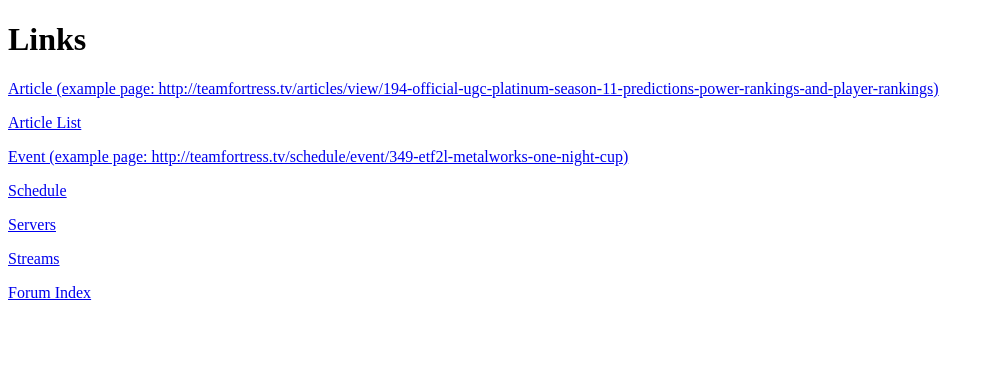
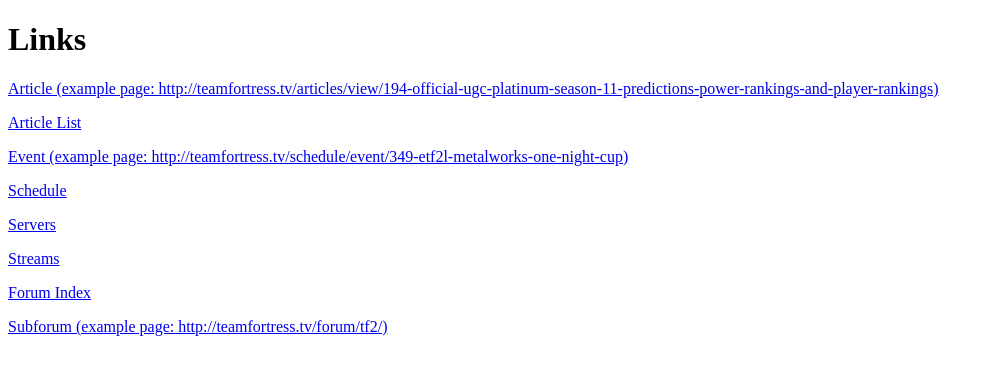
Before and after one commit to PsychicNoodles/tftv-api, a PHP site: page / in a window 1280 px wide. Shown: the top 375 px of the page, without its empty margins (0-993 px from the left). Run offline with PHP 8.4, Linux system fonts and the light colour scheme.

Commit message:
added api/subforum.php to index.php

```diff
--- a/index.php
+++ b/index.php
@@ -15,7 +15,6 @@
         <p><a href="api/servers.php">Servers</a></p>
         <p><a href="api/streams.php">Streams</a></p>
         <p><a href="api/forumindex.php">Forum Index</a></p>
-
-        <?php ?>
+        <p><a href="api/subforum.php?sub=tf2">Subforum (example page: http://teamfortress.tv/forum/tf2/)</a></p>
     </body>
 </html>
```
